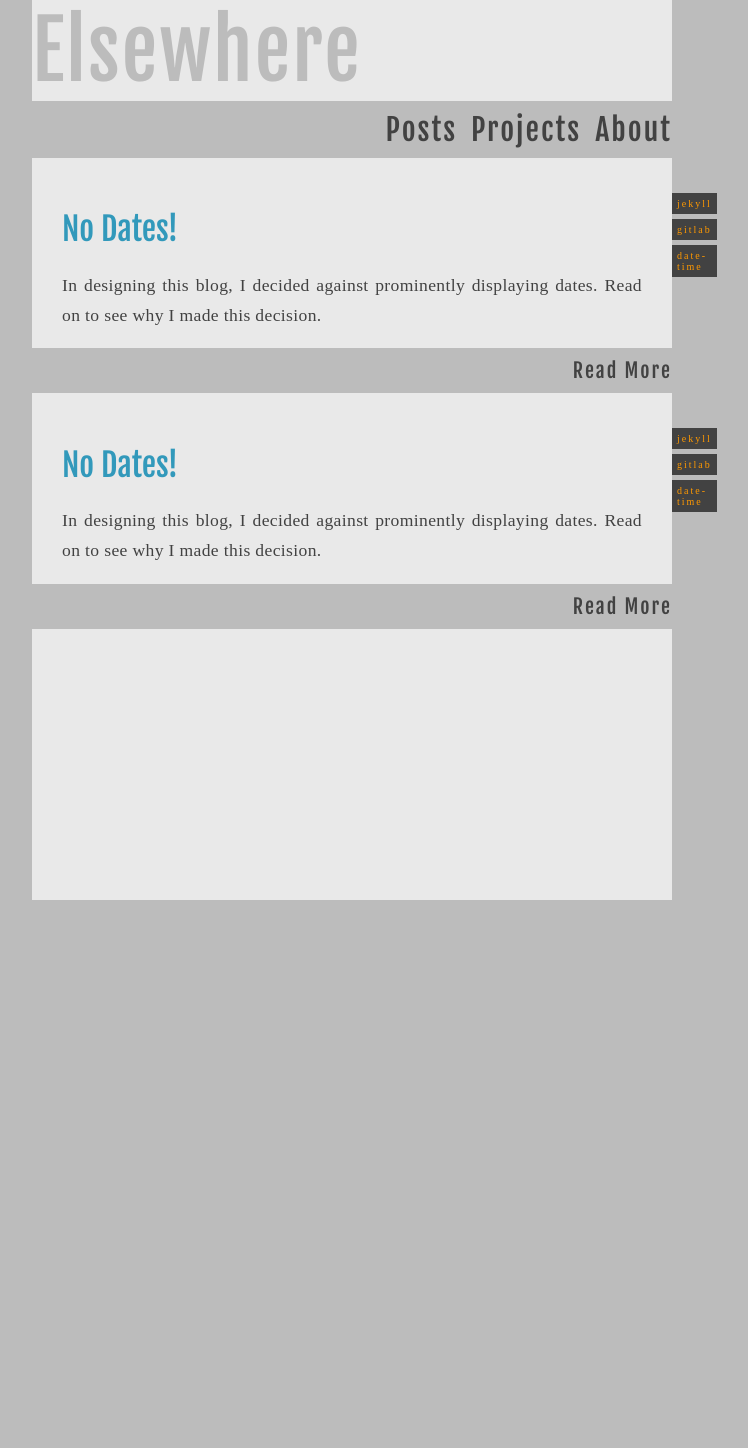
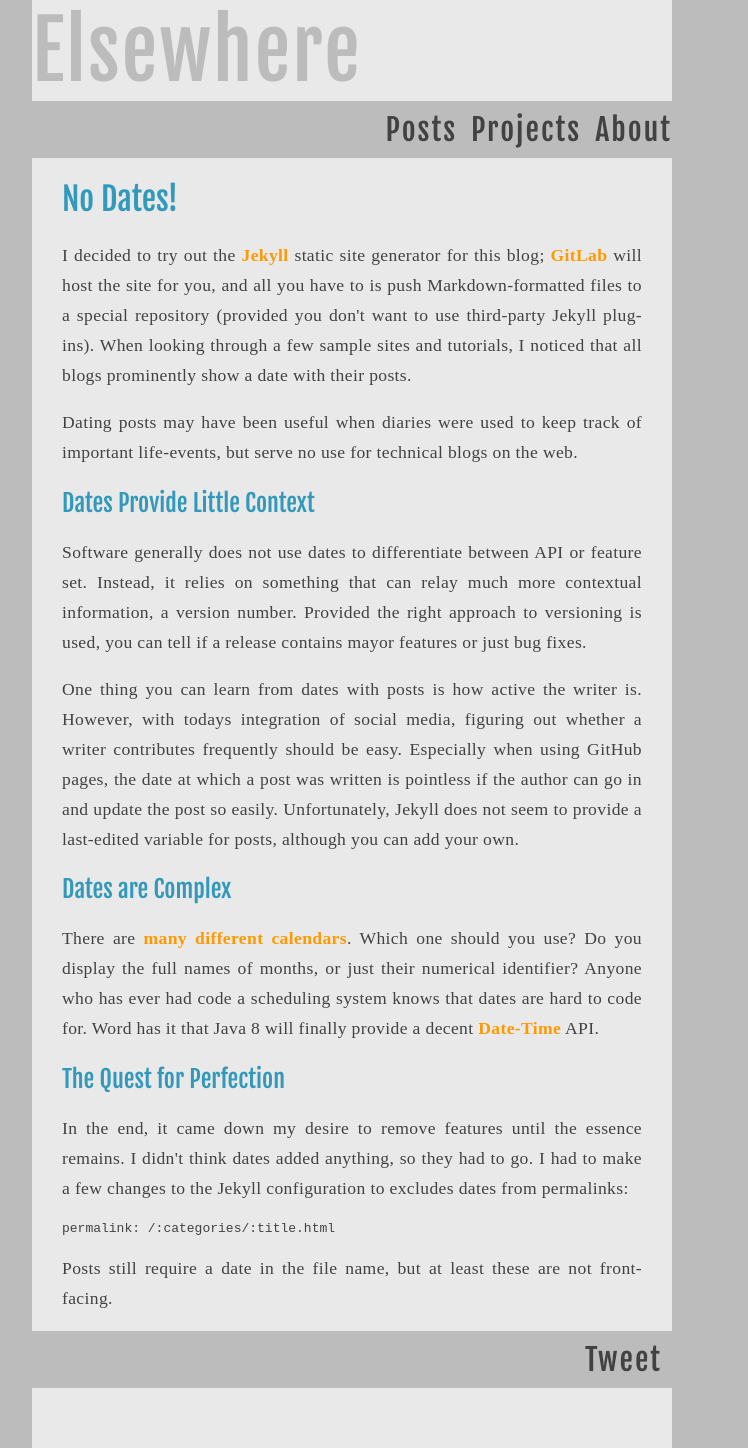
Before and after one commit to ElsewhereGames/elsewheregames.github.io, a Jekyll site: the page backup.html, which Jekyll copies as it is, in a window 1280 px wide. Shown: the whole page, without its empty margins (288-1036 px from the left). Built offline with Jekyll 4.4.1, drawn with Linux system fonts in a browser that asks for light colours; some web fonts are replaced; Markdown is read by kramdown in place of the engine named in the settings; comment, search, counter and statistics services are not loaded; before the commit the page ends 900 px from its top, so only the background shows below that.

Commit message:
Vertically centers the social media badges.

```diff
--- a/backup.html
+++ b/backup.html
@@ -4,7 +4,7 @@
 <html>
     <head>
 
-        <title> All Posts | Elsewhere Games</title>
+        <title> No Dates! | Elsewhere Games</title>
 
         <link href="http://fonts.googleapis.com/css?family=Fjalla+One|Average+Sans" rel="stylesheet" type="text/css">
         <link rel="stylesheet" type="text/css" href="./styles/styles.css" />
@@ -29,81 +29,83 @@
 
             <div class="content">
 
-                <div class="posts-list">
+                <!-- Post -->
 
-    <ul>
+<div class="post">
 
+    <h1>No Dates!</h1>
 
+    <p>I decided to try out the <a href="http://jekyllrb.com/">Jekyll</a> static site generator for this blog; <a href="http://pages.github.com/">GitLab</a> will host the site for you, and all you have to is push Markdown-formatted files to a special repository (provided you don&#39;t want to use third-party Jekyll plug-ins). When looking through a few sample sites and tutorials, I noticed that all blogs prominently show a date with their posts.</p>
 
-            <li>
-                <!-- Post -->
-                <div class="post-list-item">
-                    <h1>No Dates!</h1>
-                    <p>In designing this blog, I decided against prominently displaying dates. Read on to see why I made this decision.</p>
-                    <a href="/no-dates.html">Read More</a>
+<p>Dating posts may have been useful when diaries were used to keep track of important life-events, but serve no use for technical blogs on the web.</p>
+
+<h2>Dates Provide Little Context</h2>
+
+<p>Software generally does not use dates to differentiate between API or feature set. Instead, it relies on something that can relay much more contextual information, a version number. Provided the right approach to versioning is used, you can tell if a release contains mayor features or just bug fixes.</p>
+
+<p>One thing you can learn from dates with posts is how active the writer is. However, with todays integration of social media, figuring out whether a writer contributes frequently should be easy. Especially when using GitHub pages, the date at which a post was written is pointless if the author can go in and update the post so easily. Unfortunately, Jekyll does not seem to provide a last-edited variable for posts, although you can add your own.</p>
+
+<h2>Dates are Complex</h2>
+
+<p>There are <a href="http://en.wikipedia.org/wiki/List_of_calendars">many different calendars</a>. Which one should you use? Do you display the full names of months, or just their numerical identifier? Anyone who has ever had code a scheduling system knows that dates are hard to code for. Word has it that Java 8 will finally provide a decent <a href="http://docs.oracle.com/javase/tutorial/datetime/">Date-Time</a> API.</p>
+
+<h2>The Quest for Perfection</h2>
+
+<p>In the end, it came down my desire to remove features until the essence remains. I didn&#39;t think dates added anything, so they had to go. I had to make a few changes to the Jekyll configuration to excludes dates from permalinks:</p>
+<div class="highlight"><pre><code class="text language-text" data-lang="text">permalink: /:categories/:title.html
+</code></pre></div>
+<p>Posts still require a date in the file name, but at least these are not front-facing.</p>
+
 
 </div>
 
-                <!-- Tags -->
-                <div class="tags">
-                    <ul>
+<!-- Social Media -->
 
+<div class="menu">
 
+    <span class="social-media-badges">
 
-                        <li>jekyll</li>
+        <span class="social-media-badge-pad">&nbsp;</span>
 
+        <!-- G+ -->
+        <span class="social-media-badge">
+            <script type="text/javascript" src="https://apis.google.com/js/plusone.js"></script>
+            <g:plusone size="tall"></g:plusone>
+        </span>
 
+        <!-- Reddit -->
+        <span class="social-media-badge">
+            <script type="text/javascript" src="http://www.reddit.com/static/button/button3.js"></script>
+        </span>
 
-                        <li>gitlab</li>
+        <!-- Twitter -->
+        <span class="social-media-badge">
+            <a href="https://twitter.com/share" class="twitter-share-button" data-size="large" data-count="none">Tweet</a>
+            <script>!function(d,s,id){var js,fjs=d.getElementsByTagName(s)[0],p=/^http:/.test(d.location)?'http':'https';if(!d.getElementById(id)){js=d.createElement(s);js.id=id;js.src=p+'://platform.twitter.com/widgets.js';fjs.parentNode.insertBefore(js,fjs);}}(document, 'script', 'twitter-wjs');</script>
+        </span>
 
-
-
-                        <li>date-time</li>
-
-
-
-                    </ul>
-                </div>
-
-            </li>
-
-            <li>
-                <!-- Post -->
-                <div class="post-list-item">
-                    <h1>No Dates!</h1>
-                    <p>In designing this blog, I decided against prominently displaying dates. Read on to see why I made this decision.</p>
-                    <a href="/no-dates.html">Read More</a>
+    </span>
 
 </div>
 
-                <!-- Tags -->
-                <div class="tags">
-                    <ul>
+<!-- Disqus Comments -->
 
+<script type="text/javascript">
+    /* * * CONFIGURATION VARIABLES: EDIT BEFORE PASTING INTO YOUR WEBPAGE * * */
+    var disqus_shortname = 'elsewheregames';
 
+    /* * * DON'T EDIT BELOW THIS LINE * * */
+    (function() {
+        var dsq = document.createElement('script'); dsq.type = 'text/javascript'; dsq.async = true;
+        dsq.src = '//' + disqus_shortname + '.disqus.com/embed.js';
+        (document.getElementsByTagName('head')[0] || document.getElementsByTagName('body')[0]).appendChild(dsq);
+    })();
+</script>
 
-                        <li>jekyll</li>
-
-
-
-                        <li>gitlab</li>
-
-
-
-                        <li>date-time</li>
-
-
-
-                    </ul>
+<div class="comments">
+    <div id="disqus_thread"></div>
 </div>
 
-            </li>
-
-
-
-    </ul>
-
-</div>
 
             </div>
 
--- a/styles/styles.css
+++ b/styles/styles.css
@@ -58,6 +58,27 @@
 
 }
 
+.body .menu .social-media-badges {
+
+    /* Positioning */
+    display:            table;
+    width:              100%;
+
+}
+
+.body .menu .social-media-badges .social-media-badge {
+
+    /* Positioning */
+    display:            table-cell;
+    vertical-align:     middle;
+    padding:            0px 10px;
+}
+
+.body .menu .social-media-badges .social-media-badge-pad {
+    display:            table-cell;
+    width:              100%;
+}
+
 .body .menu a {
 
     /* Spacing */
@@ -73,6 +94,10 @@
     letter-spacing:     2px;
     transform:          uppercase;
 
+}
+
+.body .menu ul li {
+    float:              left;
 }
 
 .body .menu a:hover {
```
Also changed, not shown: _includes/post_template.html (+11 -5 lines). Lines whose indentation alone changed are shown as unchanged.
